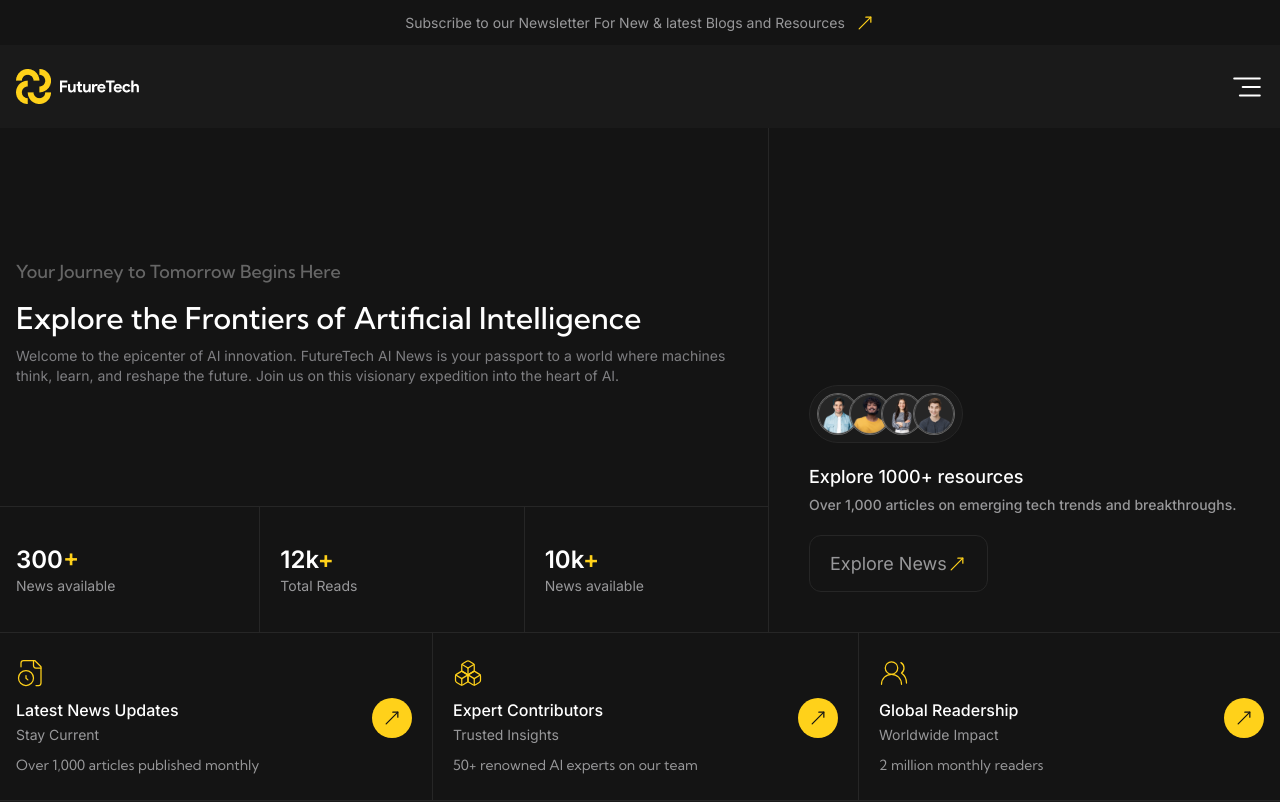
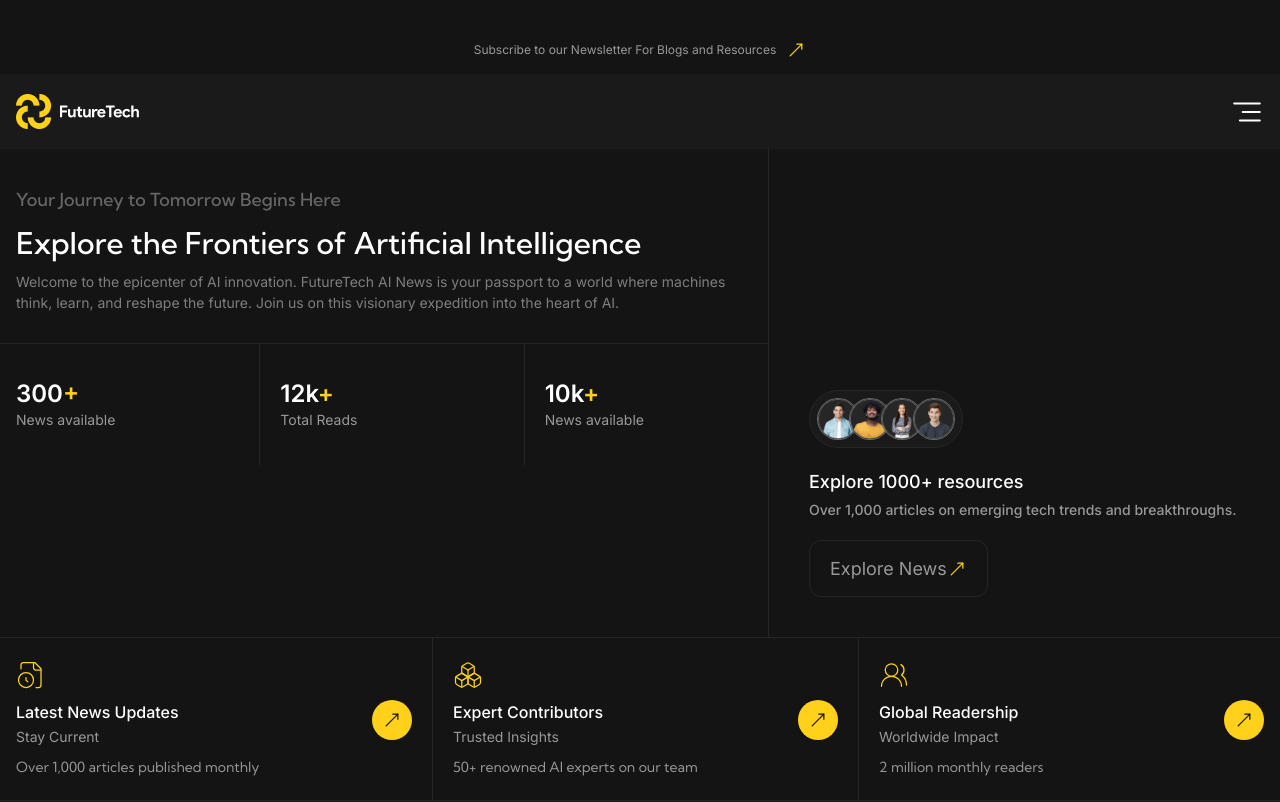
Before and after one commit to karoljaro/Blog-aplication-vue-elysia, a Nuxt app in the folder frontend/: page / in a window 1280 px wide. Shown: the top 802 px of the page. Built offline with nearby package versions, Linux system fonts and the light colour scheme.

Commit message:
refactor: Update styles in SectionLabel, Main, Header, PostActions, and Section_ExamplePosts components.

```diff
--- a/frontend/components/home/Main.vue
+++ b/frontend/components/home/Main.vue
@@ -10,23 +10,21 @@
             <!-- -------------- LEFT TOP SIDE SECTION OF MAIN -------------- -->
 
             <section class="w-3/5">
-               <div class="flex h-3/4 w-full items-center justify-start sm:px-4 xl:pl-40.5 lg:pl-20 lg:pr-10 xl:pr-12.5">
-                  <div class="w-full sm:pt-2.5 lg:pt-0 xl:pt-12.5">
+               <div class="flex items-center justify-start px-4 lg:pl-20 lg:pr-10 xl:pl-40.5 xl:pr-12.5">
+                  <div class="pb-7.5 pt-10 lg:py-[6.25rem] xl:pb-[6.25rem] xl:pt-[9.375rem]">
                      <!-- -------------- TEXT DIV -------------- -->
 
-                     <div class="text-left sm:space-y-3.5 lg:space-y-4 xl:space-y-6">
-                        <p class="text-left font-kumbh-sans font-medium leading-[120%] -tracking-[3%] text-dark/40 sm:text-lg lg:text-[1.375rem] xl:text-3xl">
-                           Your Journey to Tomorrow Begins Here
-                        </p>
+                     <div class="space-y-3.5 text-left lg:space-y-5 xl:space-y-6">
+                        <p class="text-left font-kumbh-sans text-lg font-medium !leading-[120%] -tracking-[3%] text-dark/40 lg:text-[1.375rem] xl:text-3xl">Your Journey to Tomorrow Begins Here</p>
 
-                        <div class="sm:space-y-2.5 lg:space-y-3.5 xl:space-y-5">
-                           <h1 class="text-left font-kumbh-sans font-medium !leading-[120%] -tracking-[3%] text-white sm:text-3xl lg:text-[3.438rem] xl:text-[4.375rem]">
+                        <div class="space-y-2.5 lg:space-y-3.5 xl:space-y-5">
+                           <h1 class="text-left font-kumbh-sans text-3xl font-medium !leading-[120%] -tracking-[3%] text-white lg:text-[3.438rem] xl:text-[4.375rem]">
                               Explore the Frontiers of Artificial Intelligence
                            </h1>
 
-                           <p class="text-left font-inter font-normal leading-normal -tracking-[3%] text-grey/50 sm:text-sm lg:text-base xl:text-lg">
-                              Welcome to the epicenter of AI innovation. FutureTech AI News is your passport to a world where machines think, learn, and reshape the future. Join us
-                              on this visionary expedition into the heart of AI.
+                           <p class="text-left font-inter text-sm font-normal !leading-normal -tracking-[3%] text-grey/50 lg:text-base xl:text-lg">
+                              Welcome to the epicenter of AI innovation. FutureTech AI News is your passport to a world where machines think, learn, and reshape the future. Join us on this visionary
+                              expedition into the heart of AI.
                            </p>
                         </div>
                      </div>
@@ -35,12 +33,12 @@
 
                <!-- -------------- SUB LEFT TOP SECTION OF MAIN CONTAINER -------------- -->
 
-               <div class="flex h-1/4 w-full justify-end border-t border-t-dark/15 xl:pl-40.5 lg:pl-20 sm:pl-4">
+               <div class="flex h-1/4 w-full justify-end border-t border-t-dark/15 pl-4 lg:pl-20 xl:pl-40.5">
                   <!-- Boxes orders are from left to right  -->
 
                   <div class="flex w-full justify-end lg:pr-10 xl:pr-12.5">
                      <!-- First box -->
-                     <div class="flex flex-1 items-center justify-start sm:pr-5 lg:pr-10 xl:pr-12.5">
+                     <div class="flex flex-1 items-center justify-start py-5 pr-5 lg:py-7.5 lg:pr-10 xl:py-12.5 xl:pr-12.5">
                         <div class="w-full lg:space-y-0.5 xl:space-y-2.5">
                            <h3 class="text-left font-inter font-semibold leading-normal -tracking-[3%] text-white sm:text-2xl lg:text-3xl xl:text-[2.5rem]">
                               300<span class="text-yellow/55">+</span>
@@ -50,7 +48,7 @@
                      </div>
 
                      <!-- Second box -->
-                     <div class="flex flex-1 items-center justify-start border-x border-x-dark/15 sm:px-5 lg:px-10 xl:px-12.5">
+                     <div class="flex flex-1 items-center justify-start border-x border-x-dark/15 py-5 px-5 lg:px-10 lg:py-7.5 xl:px-12.5 xl:py-12.5">
                         <div class="w-full lg:space-y-0.5 xl:space-y-2.5">
                            <h3 class="text-left font-inter font-semibold leading-normal -tracking-[3%] text-white sm:text-2xl lg:text-3xl xl:text-[2.5rem]">
                               12k<span class="text-yellow/55">+</span>
@@ -60,7 +58,7 @@
                      </div>
 
                      <!-- Third box -->
-                     <div class="flex flex-1 items-center justify-start sm:pl-5 sm:pr-0 lg:pl-10 xl:pl-12.5">
+                     <div class="flex flex-1 items-center justify-start py-5 pl-5 sm:pr-0 lg:py-7.5 lg:pl-10 xl:py-12.5 xl:pl-12.5">
                         <div class="w-full lg:space-y-0.5 xl:space-y-2.5">
                            <h3 class="text-left font-inter font-semibold leading-normal -tracking-[3%] text-white sm:text-2xl lg:text-3xl xl:text-[2.5rem]">
                               10k<span class="text-yellow/55">+</span>
@@ -91,11 +89,11 @@
          </section>
          <!-- ------------ BOTTOM MAIN (SUB CONTAINER) -------------- -->
 
-         <section class="flex h-1/4 w-full items-stretch justify-center border-t border-t-dark/15 xl:px-40.5 lg:px-20 sm:px-4">
+         <section class="flex h-1/4 w-full items-stretch justify-center border-t border-t-dark/15 sm:px-4 lg:px-20 xl:px-40.5">
             <!-- Boxes orders are from left to right  -->
 
             <!-- First box -->
-            <div class="p flex w-1/3 flex-col justify-center sm:space-y-2.5 lg:space-y-5 xl:space-y-7.5 xl:pr-20 lg:pr-12.5 sm:pr-5">
+            <div class="p flex w-1/3 flex-col justify-center sm:space-y-2.5 sm:pr-5 lg:space-y-5 lg:pr-12.5 xl:space-y-7.5 xl:pr-20">
                <FileClock :size="50" :stroke-width="1" class="self-start text-yellow/55 sm:size-7.5 lg:size-10 xl:size-[3.125rem]" />
 
                <div class="flex w-full justify-between">
@@ -107,14 +105,12 @@
                   <SharedBtnSecondBtn class="sm:ml-3.5 xl:ml-5" />
                </div>
 
-               <p class="self-start text-left font-kumbh-sans font-normal !leading-normal -tracking-[3%] text-grey/60 sm:text-sm lg:text-base xl:text-xl">
-                  Over 1,000 articles published monthly
-               </p>
+               <p class="self-start text-left font-kumbh-sans font-normal !leading-normal -tracking-[3%] text-grey/60 sm:text-sm lg:text-base xl:text-xl">Over 1,000 articles published monthly</p>
             </div>
 
             <!-- Second box -->
 
-            <div class="flex flex-1 flex-col items-center justify-center border-x border-x-dark/15 sm:space-y-2.5 lg:space-y-5 xl:space-y-7.5 xl:px-20 lg:px-12.5 sm:px-5">
+            <div class="flex flex-1 flex-col items-center justify-center border-x border-x-dark/15 sm:space-y-2.5 sm:px-5 lg:space-y-5 lg:px-12.5 xl:space-y-7.5 xl:px-20">
                <Boxes :size="50" :stroke-width="1" class="self-start text-yellow/55 sm:size-7.5 lg:size-10 xl:size-[3.125rem]" />
 
                <div class="flex w-full justify-between">
@@ -126,13 +122,11 @@
                   <SharedBtnSecondBtn class="sm:ml-3.5 xl:ml-5" />
                </div>
 
-               <p class="self-start text-left font-kumbh-sans font-normal !leading-normal -tracking-[3%] text-grey/60 sm:text-sm lg:text-base xl:text-xl">
-                  50+ renowned AI experts on our team
-               </p>
+               <p class="self-start text-left font-kumbh-sans font-normal !leading-normal -tracking-[3%] text-grey/60 sm:text-sm lg:text-base xl:text-xl">50+ renowned AI experts on our team</p>
             </div>
 
             <!-- third box -->
-            <div class="flex flex-1 flex-col items-center justify-center sm:space-y-2.5 lg:space-y-5 xl:space-y-7.5 xl:pl-20 lg:pl-12.5 sm:pl-5">
+            <div class="flex flex-1 flex-col items-center justify-center sm:space-y-2.5 sm:pl-5 lg:space-y-5 lg:pl-12.5 xl:space-y-7.5 xl:pl-20">
                <UsersRound :size="50" :stroke-width="1" class="self-start text-yellow/55 sm:size-7.5 lg:size-10 xl:size-[3.125rem]" />
 
                <div class="flex w-full justify-between">
@@ -144,9 +138,7 @@
                   <SharedBtnSecondBtn class="sm:ml-3.5 xl:ml-5" />
                </div>
 
-               <p class="self-start text-left font-kumbh-sans font-normal !leading-normal -tracking-[3%] text-grey/60 sm:text-sm lg:text-base xl:text-xl">
-                  2 million monthly readers
-               </p>
+               <p class="self-start text-left font-kumbh-sans font-normal !leading-normal -tracking-[3%] text-grey/60 sm:text-sm lg:text-base xl:text-xl">2 million monthly readers</p>
             </div>
          </section>
       </main>
--- a/frontend/components/shared/Header.vue
+++ b/frontend/components/shared/Header.vue
@@ -1,26 +1,25 @@
 <template>
    <header>
-      <div class="flex items-center justify-center space-x-2.5 sm:py-3 lg:py-3 xl:py-5">
-         <p class="font-inter !leading-normal -tracking-[3%] text-grey/60 sm:text-sm xl:text-lg">Subscribe to our Newsletter For New & latest Blogs and Resources</p>
-         <MoveUpRight :stroke-width="1.5" class="text-yellow/55 xl:size-6 sm:size-5 " />
+      <div class="flex items-center justify-center space-x-2.5 px-6 pb-3.5 pt-10 lg:py-3 xl:py-5">
+         <p class="text-left font-inter text-xs font-normal !leading-normal -tracking-[3%] text-grey/60 lg:text-sm xl:text-lg">Subscribe to our Newsletter For Blogs and Resources</p>
+         <MoveUpRight :stroke-width="1.5" class="size-5 text-yellow/55 xl:size-6" />
       </div>
 
       <nav class="bg-dark/10">
-         <div class="mx-auto flex max-w-[1920px] items-center justify-between xl:px-40.5 lg:px-20 sm:px-4 py-6">
+         <div class="mx-auto flex max-w-[1920px] items-center justify-between px-4 py-5 lg:px-20 xl:px-40.5 xl:py-6">
             <!-- ------ LOGO ------ -->
             <picture>
-               <source media="(min-width: 1920px)" srcset="/XL_Logo.png">
-               <source media="(min-width: 1440px)" srcset="/MD_Logo.png">
-               <img src="/SM_Logo.png" alt="Logo">
+               <source media="(min-width: 1920px)" srcset="/XL_Logo.png" />
+               <source media="(min-width: 1440px)" srcset="/MD_Logo.png" />
+               <img src="/SM_Logo.png" alt="Logo" />
             </picture>
 
-
-            <AlignRight :size="34" :stroke-width="1.5" class="text-white sm:block lg:hidden" />
-            <div class="space-x-4 lg:block sm:hidden">
+            <AlignRight :size="34" :stroke-width="1.5" class="text-white lg:hidden" />
+            <div class="space-x-4 hidden lg:block">
                <template v-for="link in navLinks" :key="link['id']">
                   <NuxtLink
                      :to="link['link']"
-                     class="xl:px-6 xl:py-3.5 lg:px-4.5 lg:py-2.5 font-inter xl:text-lg lg:text-sm font-normal leading-normal text-grey/50"
+                     class="font-inter font-normal leading-normal text-grey/50 lg:px-4.5 lg:py-2.5 lg:text-sm xl:px-6 xl:py-3.5 xl:text-lg"
                      :class="link['link'] == $route.path ? 'rounded-[0.625rem] border border-solid border-grey/50 bg-dark/08 !text-white' : ''"
                   >
                      {{ link['name'] }}
@@ -28,7 +27,9 @@
                </template>
             </div>
 
-            <NuxtLink class="rounded-[0.625rem] bg-yellow/55 xl:px-5 xl:py-3.5 lg:px-3.5 lg:py-2.5  font-inter xl:text-lg lg:text-sm !leading-normal text-dark/08 sm:hidden lg:block"> Contact Us </NuxtLink>
+            <NuxtLink class="rounded-[0.625rem] bg-yellow/55 font-inter !leading-normal text-dark/08 hidden lg:block lg:px-3.5 lg:py-2.5 lg:text-sm xl:px-5 xl:py-3.5 xl:text-lg">
+               Contact Us
+            </NuxtLink>
          </div>
       </nav>
    </header>
--- a/frontend/components/shared/SectionLabel.vue
+++ b/frontend/components/shared/SectionLabel.vue
@@ -1,6 +1,6 @@
 <template>
-   <div class="rounded bg-dark/15 text-center sm:px-2 sm:py-1 xl:px-2.5 xl:py-1.5 max-w-max">
-      <p class="text-left font-inter font-medium !leading-normal -tracking-[3%] text-white sm:text-sm lg:text-base xl:text-xl">
+   <div class="rounded bg-dark/15 text-center px-2 py-1 xl:px-2.5 xl:py-1.5 max-w-max">
+      <p class="text-left font-inter font-medium !leading-normal -tracking-[3%] text-white text-sm lg:text-base xl:text-xl">
          <slot />
       </p>
    </div>
--- a/frontend/components/shared/btn/PostActions.vue
+++ b/frontend/components/shared/btn/PostActions.vue
@@ -1,9 +1,9 @@
 <template>
-   <div class="flex max-w-min cursor-pointer select-none rounded-[6.25rem] border-dark/15 border bg-dark/10 sm:gap-1.5 sm:px-3 sm:py-1.5 xl:gap-2 xl:px-4 xl:py-2" @click="setValue()">
+   <div class="flex max-w-min cursor-pointer select-none rounded-[6.25rem] border-dark/15 border bg-dark/10 gap-1.5 px-3 py-1.5 xl:gap-2 xl:px-4 xl:py-2" @click="setValue()">
       <div class="size-5 xl:size-6" :class="value ? 'text-[#FF5500]' : 'text-dark/40'">
          <slot name="icon" />
       </div>
-      <p class="sm:textsm text-left font-kumbh-sans font-normal !leading-normal -tracking-[3%] text-grey/60 xl:text-lg">
+      <p class="text-sm text-left text-nowrap font-kumbh-sans font-normal !leading-normal -tracking-[3%] text-grey/60 xl:text-lg">
          <slot name="value" />
       </p>
    </div>
```
Also changed, not shown: frontend/components/home/Section_ExamplePosts.vue (+6 -6 lines), frontend/components/shared/ExamplePosts.vue (+7 -7 lines).
